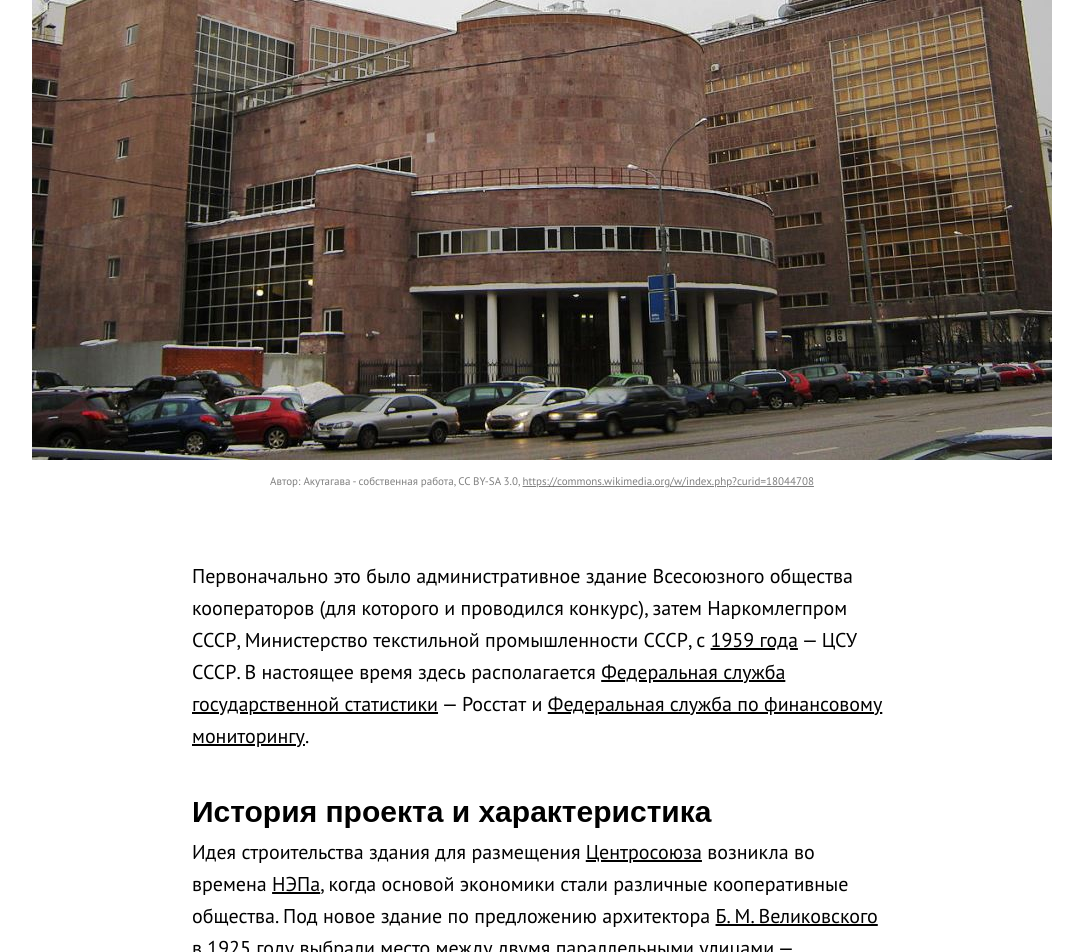
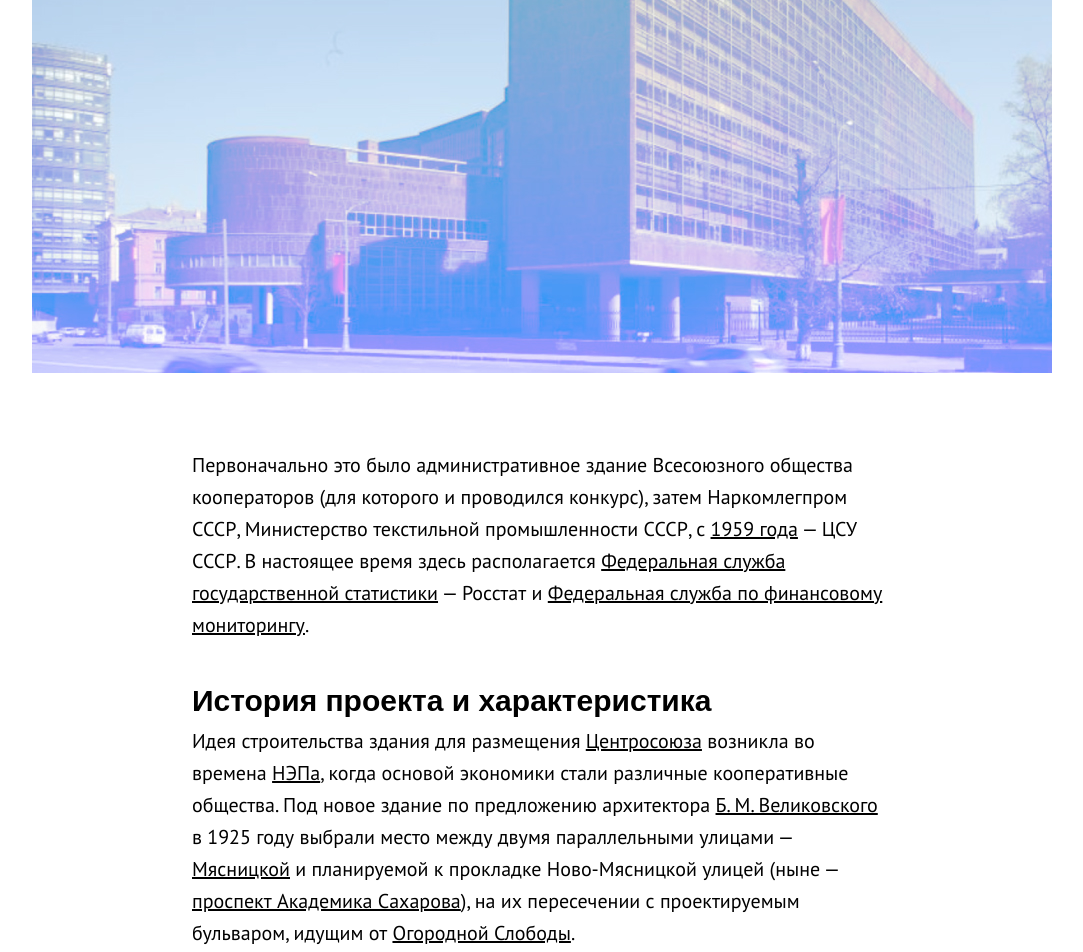
Before and after one commit to kshurygin/MCS101-012-Wikimedium-kshurygin, a plain HTML site: page index2.html in a window 1280 px wide. Shown: the part 780-1732 px from the top of the page, without its empty margins (98-1181 px from the left). Drawn offline with Linux system fonts and the light colour scheme; a web font is replaced by a local one.

Commit message:
Заменил картинку Цетросоюза

```diff
--- /dev/null
+++ b/_my-style.css
@@ -0,0 +1,81 @@
+body {
+  font-family: 'PT Sans', sans-serif;
+  -webkit-font-smoothing: antialiased;
+  -moz-osx-font-smoothing: grayscale;
+}
+
+a {
+  color: inherit;
+}
+
+strong {
+  font-weight: 700;
+}
+
+h1, h2, h3, h4, h5, h6, p, ul, blockquote {
+  width: 700px;
+  margin: 0 auto; /* авто-центрирование элемента */
+}
+h1, h2, h3, h4, h5, h6 {
+  font-family: 'PT Sans Caption', sans-serif;
+  font-weight: bold
+}
+
+h1 {
+  margin-top: 67px;
+  font-size: 38px;
+  line-height: 43px;
+  }
+
+h1 + p {
+  margin-top: 16px;
+  font-family: 'PT Sans Caption', sans-serif;
+  font-size: 22px;
+  line-height: 30px;
+  color: rgba(0, 0, 0, 0.4);
+}
+
+img {
+  display: block;
+  width: 1020px;
+  margin: 0 auto;
+}
+
+p + img, .photo-author + p {
+  margin-top: 82px;
+}
+
+.photo-author + p {
+  margin-top: 63px;
+}
+
+.photo-author {
+  margin-top: 5px;
+  color: rgba(0, 0, 0, 0.5);
+  font-size: 11px;
+  text-align: center;
+}
+
+h2 {
+  margin-top: 58px;
+  font-size: 30px;
+  line-height: 20px;
+}
+
+blockquote {
+  font-style: italic;
+}
+
+p, blockquote {
+  margin-top: 14px;
+  font-size: 20px;
+  line-height: 32px;
+}
+
+p + p, p + blockquote {
+  margin-top: 28px;
+}
+
+blockquote + h2 {
+  margin-top: 49px;
+}
--- a/index2.html
+++ b/index2.html
@@ -11,87 +11,6 @@
         strong {
           font-weight: 700;
         }
-        /*body {
-          font-family: 'PT Sans', sans-serif;
-          -webkit-font-smoothing: antialiased;
-          -moz-osx-font-smoothing: grayscale;
-        }
-
-        a {
-          color: inherit;
-        }
-
-        strong {
-          font-weight: 700;
-        }
-
-        h1, h2, h3, h4, h5, h6, p, ul, blockquote {
-          width: 700px;
-          margin: 0 auto; /* авто-центрирование элемента
-        }
-        h1, h2, h3, h4, h5, h6 {
-          font-family: 'PT Sans Caption', sans-serif;
-          font-weight: bold
-        }
-
-        h1 {
-          margin-top: 67px;
-          font-size: 38px;
-          line-height: 43px;
-          }
-
-        h1 + p {
-          margin-top: 16px;
-          font-family: 'PT Sans Caption', sans-serif;
-          font-size: 22px;
-          line-height: 30px;
-          color: rgba(0, 0, 0, 0.4);
-        }
-
-        img {
-          display: block;
-          width: 1020px;
-          margin: 0 auto;
-        }
-
-        p + img, .photo-author + p {
-          margin-top: 82px;
-        }
-
-        .photo-author + p {
-          margin-top: 63px;
-        }
-
-        .photo-author {
-          margin-top: 5px;
-          color: rgba(0, 0, 0, 0.5);
-          font-size: 11px;
-          text-align: center;
-        }
-
-        h2 {
-          margin-top: 58px;
-          font-size: 30px;
-          line-height: 20px;
-        }
-
-        blockquote {
-          font-style: italic;
-        }
-
-        p, blockquote {
-          margin-top: 14px;
-          font-size: 20px;
-          line-height: 32px;
-        }
-
-        p + p, p + blockquote {
-          margin-top: 28px;
-        }
-
-        blockquote + h2 {
-          margin-top: 49px;
-        }*/
 
         body {
           font-family: 'PT Sans', sans-serif;
@@ -109,21 +28,6 @@
           font-family: 'PT Sans Caption', sans-serif;
           font-weight: bold
         }
-
-        /* photo-author */
-
-        .photo-author + p {
-          margin-top: 63px;
-        }
-
-        .photo-author {
-          margin-top: 5px;
-          color: rgba(0, 0, 0, 0.5);
-          font-size: 11px;
-          text-align: center;
-        }
-
-        /* photo-author */
 
         h1 {
           margin-top: 67px;
@@ -207,8 +111,8 @@
           margin-top: 80px;
         }
 
-        img + h2 {
-          margin-top: 78px;
+        img + p {
+          margin-top: 76px;
         }
 
         li + li {
@@ -216,10 +120,10 @@
         }
 
         /* TUNING FROM ZAKHAR's LESSON 3.1 */
-        /* HERE IS SOMEHTING WRONG !!! img + h2 {
+        img + h2 {
           margin-top: -1px;
-        }*/
-        img + p,
+        }
+        /*img + p,*/
         img + blockquote,
         img + ul {
           margin-top: -3px;
@@ -242,8 +146,8 @@
 
       <p><strong>Здание Центросоюза (Наркомлегпрома)</strong> — офисное здание, возведённое в 1928—1936 годах в центре Москвы по проекту <a href="https://ru.wikipedia.org/wiki/%D0%9B%D0%B5_%D0%9A%D0%BE%D1%80%D0%B1%D1%8E%D0%B7%D1%8C%D0%B5">Ле Корбюзье</a>, при участии <a href="https://ru.wikipedia.org/wiki/%D0%96%D0%B0%D0%BD%D0%BD%D0%B5%D1%80%D0%B5,_%D0%9F%D1%8C%D0%B5%D1%80">П. Жаннере</a> и <a href="https://ru.wikipedia.org/wiki/%D0%9A%D0%BE%D0%BB%D0%BB%D0%B8,_%D0%9D%D0%B8%D0%BA%D0%BE%D0%BB%D0%B0%D0%B9_%D0%94%D0%B6%D0%B5%D0%BC%D1%81%D0%BE%D0%B2%D0%B8%D1%87">Н. Я. Колли</a>. Представляет собой комплекс корпусов, обращённый одновременно на две параллельные улицы — <a href="https://ru.wikipedia.org/wiki/%D0%9C%D1%8F%D1%81%D0%BD%D0%B8%D1%86%D0%BA%D0%B0%D1%8F_%D1%83%D0%BB%D0%B8%D1%86%D0%B0">Мясницкую</a> и <a href="https://ru.wikipedia.org/wiki/%D0%9F%D1%80%D0%BE%D1%81%D0%BF%D0%B5%D0%BA%D1%82_%D0%90%D0%BA%D0%B0%D0%B4%D0%B5%D0%BC%D0%B8%D0%BA%D0%B0_%D0%A1%D0%B0%D1%85%D0%B0%D1%80%D0%BE%D0%B2%D0%B0_(%D0%9C%D0%BE%D1%81%D0%BA%D0%B2%D0%B0)">проспект Академика Сахарова</a>. Здание относится к числу наиболее интересных архитектурных раритетов не только Москвы, но и мира, представляя собой созданный знаменитым архитектором образец европейского <a href="https://ru.wikipedia.org/wiki/%D0%90%D1%80%D1%85%D0%B8%D1%82%D0%B5%D0%BA%D1%82%D1%83%D1%80%D0%BD%D1%8B%D0%B9_%D0%BC%D0%BE%D0%B4%D0%B5%D1%80%D0%BD%D0%B8%D0%B7%D0%BC">модернизма</a> конца 20-х годов XX века.</p>
 
-      <img src="Centrosoyuz_Moscow.jpg" alt="Здание Центросоюза"> <!-- Автор: Акутагава - собственная работа, CC BY-SA 3.0, https://commons.wikimedia.org/w/index.php?curid=18044708 -->
-      <p class="photo-author">Автор: Акутагава - собственная работа, CC BY-SA 3.0, <a href="https://commons.wikimedia.org/w/index.php?curid=18044708">https://commons.wikimedia.org/w/index.php?curid=18044708</a></p>
+      <img src="centrosouz.jpg" alt="Здание Центросоюза">
+
 
       <p>Первоначально это было административное здание Всесоюзного общества кооператоров (для которого и проводился конкурс), затем Наркомлегпром СССР, Министерство текстильной промышленности СССР, с <a href="https://ru.wikipedia.org/wiki/1959_%D0%B3%D0%BE%D0%B4">1959 года</a> — ЦСУ СССР. В настоящее время здесь располагается <a href="https://ru.wikipedia.org/wiki/%D0%A4%D0%B5%D0%B4%D0%B5%D1%80%D0%B0%D0%BB%D1%8C%D0%BD%D0%B0%D1%8F_%D1%81%D0%BB%D1%83%D0%B6%D0%B1%D0%B0_%D0%B3%D0%BE%D1%81%D1%83%D0%B4%D0%B0%D1%80%D1%81%D1%82%D0%B2%D0%B5%D0%BD%D0%BD%D0%BE%D0%B9_%D1%81%D1%82%D0%B0%D1%82%D0%B8%D1%81%D1%82%D0%B8%D0%BA%D0%B8">Федеральная служба государственной статистики</a> — Росстат и <a href="https://ru.wikipedia.org/wiki/%D0%A4%D0%B5%D0%B4%D0%B5%D1%80%D0%B0%D0%BB%D1%8C%D0%BD%D0%B0%D1%8F_%D1%81%D0%BB%D1%83%D0%B6%D0%B1%D0%B0_%D0%BF%D0%BE_%D1%84%D0%B8%D0%BD%D0%B0%D0%BD%D1%81%D0%BE%D0%B2%D0%BE%D0%BC%D1%83_%D0%BC%D0%BE%D0%BD%D0%B8%D1%82%D0%BE%D1%80%D0%B8%D0%BD%D0%B3%D1%83">Федеральная служба по финансовому мониторингу</a>.</p>
 
```
